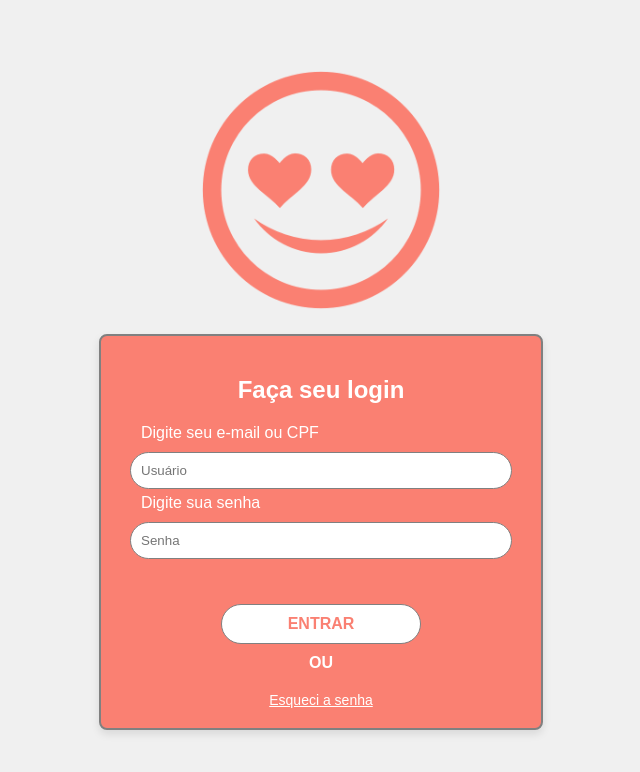
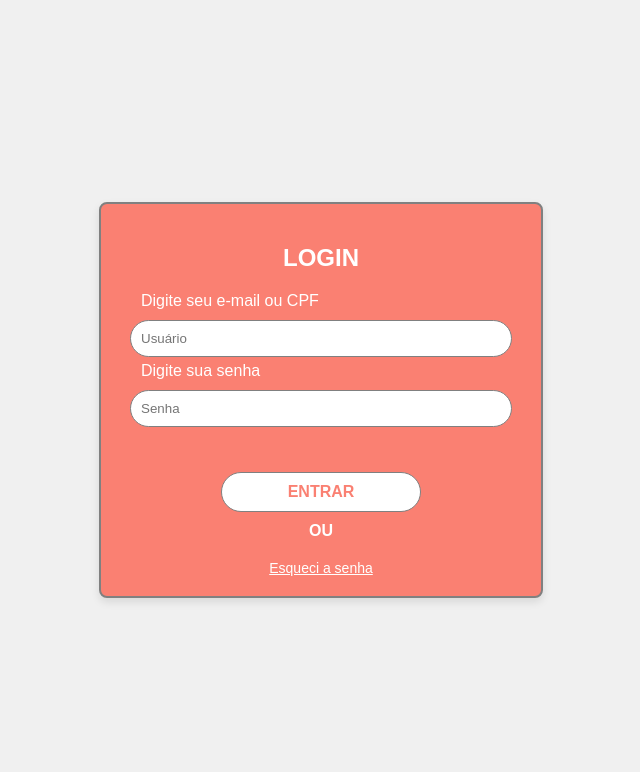
Before and after one commit to baptista-nath/tela-login-salmao, a plain HTML site: page index.html in a window 1280 px wide. Shown: the whole page, without its empty margins (319-959 px from the left). Drawn offline with Linux system fonts and the light colour scheme.

Commit message:
Remoção da imagem e mudanças no texto

```diff
--- a/index.html
+++ b/index.html
@@ -7,11 +7,8 @@
     <link rel="stylesheet" href="style.css" />
   </head>
   <body>
-    <div class="img">
-      <img src="pngwing.com.png" alt="Imagem do site" />
-    </div>
     <div class="login-container">
-      <h2>Faça seu login</h2>
+      <h2>LOGIN</h2>
       <form>
         <label for="username">Digite seu e-mail ou CPF</label>
         <input
--- a/style.css
+++ b/style.css
@@ -15,12 +15,6 @@ body {
   margin-bottom: 20px; /* Espaçamento abaixo da imagem */
 }
 
-body img {
-  height: 30vh; /* Define a altura da imagem como 30% da altura da tela */
-  margin: 0; /* Remove margens adicionais */
-  max-width: 100%; /* Garante que a imagem não ultrapasse a largura da tela */
-}
-
 /* Container principal do login */
 .login-container {
   background-color: salmon; /* Cor de fundo para o container */
@@ -35,6 +29,7 @@ body img {
 
 /* Estilo do título */
 h2 {
+  font-size: 24px;
   margin-bottom: 20px; /* Espaçamento abaixo do título */
   color: white; /* Cor do texto */
 }
@@ -79,7 +74,11 @@ label {
 
 /* Estilo do botão ao passar o mouse */
 .login-button:hover {
-  background-color: gray; /* Muda a cor de fundo quando o botão é focado */
+  background-color: rgb(
+    200,
+    200,
+    200
+  ); /* Muda a cor de fundo quando o botão é focado */
 }
 
 /* Estilo do link "Esqueci a senha" */
```
Also changed, not shown: coracao.avif (deleted), pngwing.com.png (deleted).
